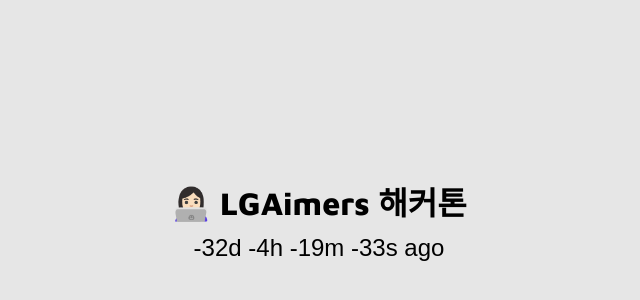
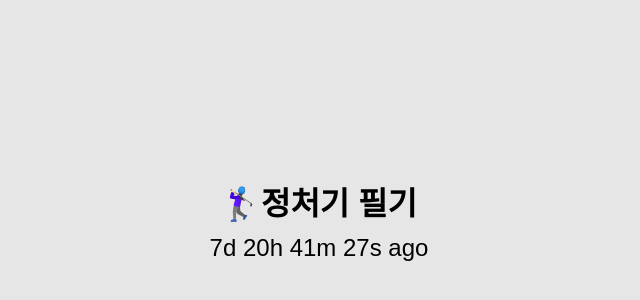
Before and after one commit to leeenzang/notionDday2, a plain HTML site: page index.html in a window 1280 px wide. Shown: the part 188-488 px from the top of the page, without its empty margins (321-961 px from the left). Drawn offline with Linux system fonts and the light colour scheme; a web font is replaced by a local one.

Commit message:
Update index.html

```diff
--- a/index.html
+++ b/index.html
@@ -34,7 +34,7 @@
 </head>
 
 <body>
-    <div id="testDday">👩🏻‍💻 LGAimers 해커톤 </div>
+    <div id="testDday"> 🏌🏻‍♀️정처기 필기 </div>
     <div id="testDdayTime"></div>
 
     <script>
@@ -65,7 +65,7 @@
         }
 
         function updateDday() {
-            const testDate = calculateDday("2024-04-06T00:00:00");
+            const testDate = calculateDday("2024-05-15T00:00:00");
             document.getElementById("testDdayTime").innerHTML = `${testDate.days}d ${testDate.hours}h ${testDate.minutes}m ${testDate.seconds}s ago`;
         }
 
```
